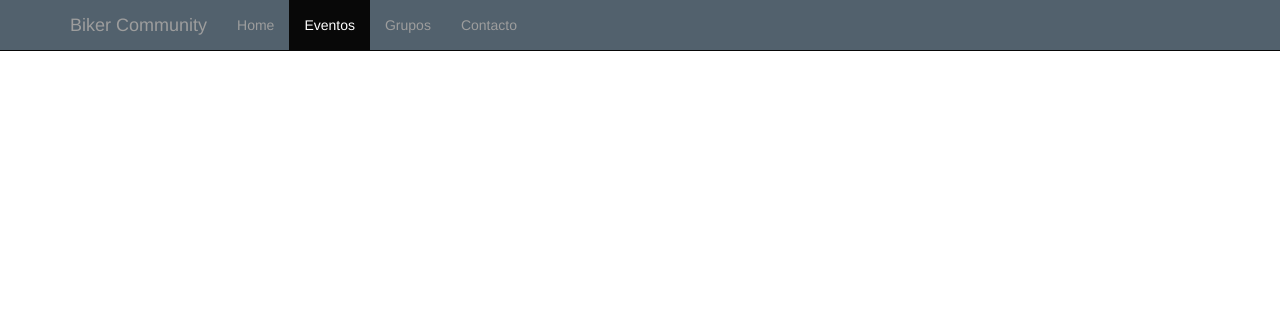
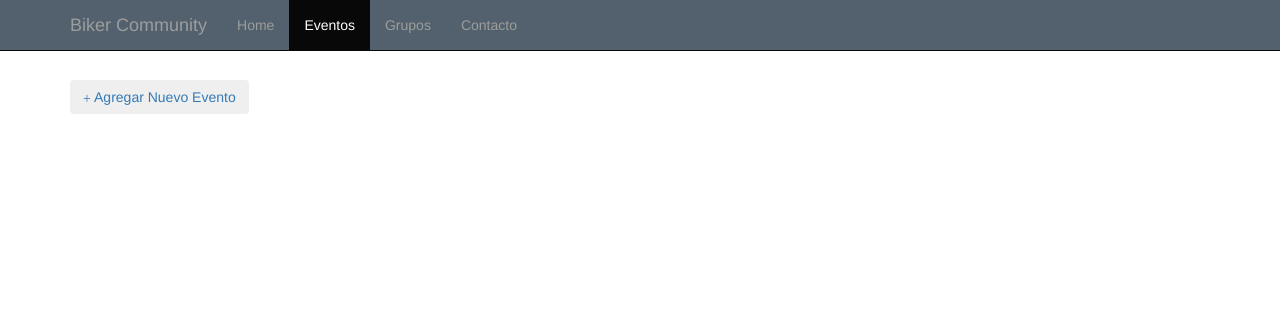
Before and after one commit to vladwelt/biker_community, a Django app: page / in a window 1280 px wide. Shown: the top 311 px of the page. Run offline with Django 3.2, Linux system fonts and the light colour scheme; data that the repository does not hold is empty; some libraries are stand-ins or nearby versions; some web fonts are replaced.

Commit message:
[EDT] Add buttons for add new group and event.

```diff
--- a/src/biker/templates/biker/events_list.html
+++ b/src/biker/templates/biker/events_list.html
@@ -6,5 +6,6 @@
             <h2><a href="{% url 'biker.views.event_detail' pk=evento.pk %}">{{evento.nombre}}</a></h2>
         </li>
     {% endfor %}
+    <a href="/registrar/evento"><button class="btn"><span class="glyphicon glyphicon glyphicon-plus" aria-hidden="true"></span> Agregar Nuevo Evento</button></a>
 </ul>
 {% endblock content %}
--- a/src/biker/templates/biker/groups_list.html
+++ b/src/biker/templates/biker/groups_list.html
@@ -6,5 +6,6 @@
             <h2><a>{{group.nombre}}</a></h2>
         </li>
     {% endfor %}
+    <a href="/registrar/grupo"><button class="btn"><span class="glyphicon glyphicon glyphicon-plus" aria-hidden="true"></span> Agregar Nuevo Grupo</button></a>
 </ul>
 {% endblock content %}
```
